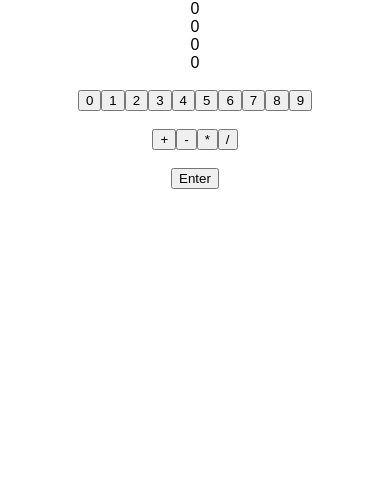
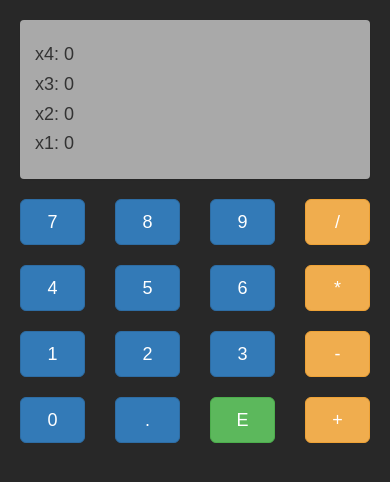
Before and after one commit to majacQ/rpn-calc, a React (Create React App) app: page / in a window 390 px wide. Shown: the top 482 px of the page. Built offline with nearby package versions, Linux system fonts and the light colour scheme.

Commit message:
mobile version

```diff
--- a/package.json
+++ b/package.json
@@ -3,6 +3,7 @@
   "version": "0.1.0",
   "private": true,
   "dependencies": {
+    "bootstrap": "^3.3.7",
     "react": "^16.0.0",
     "react-dom": "^16.0.0",
     "react-scripts": "0.9.5"
--- a/src/App.css
+++ b/src/App.css
@@ -1,5 +1,6 @@
 .App {
   text-align: center;
+  background-color: #282828;
 }
 
 .App-logo {
@@ -18,8 +19,10 @@
   font-size: large;
 }
 
-.Digit-button {
-}
+.top-buffer { margin-top:20px; }
+
+.panel-body {
+background:	#A9A9A9; border: 0}
 
 @keyframes App-logo-spin {
   from { transform: rotate(0deg); }
--- a/src/App.js
+++ b/src/App.js
@@ -1,4 +1,5 @@
 import React, { Component } from 'react';
+import 'bootstrap/dist/css/bootstrap.css';
 import './App.css';
 
 const Stack = ({stack, editing}) => {
@@ -6,27 +7,31 @@ const Stack = ({stack, editing}) => {
 
   return (
     <div>
-      { [4, 3, 2].map((x, i) => <div key={i}>{stack[stack.length - x] ? stack[stack.length - x] : 0}</div>) }
+      { [4, 3, 2].map((x, i) => <div key={i} className="text-left h4">x{4 - i}: {stack[stack.length - x] ? stack[stack.length - x] : 0}</div>) }
 
-      <div key={1}>{stack[stack.length - 1] ? stack[stack.length - 1] + cursor : 0}</div>
+      <div key={1} className="text-left h4">x1: {stack[stack.length - 1] ? stack[stack.length - 1] + cursor : 0}</div>
     </div>
   );
 }
 
 const NumberButton = ({digit, callback}) => {
   return (
-    <button onClick={ () => callback(digit) }>{digit}</button>
+    <button className="btn btn-primary btn-lg btn-block" onClick={ () => callback(digit) }>{digit}</button>
   );
 }
 
 const Operatorbutton = ({symbol, operation, callback}) => {
   return (
-    <button onClick={ () => callback(operation) }>{symbol}</button>
+    <button className="btn btn-warning btn-lg btn-block" onClick={ () => callback(operation) }>{symbol}</button>
   );
 }
 
+const DotButton = ({callback}) => {
+  return <button className="btn btn-primary btn-lg btn-block" onClick={() => callback()} >.</button>
+}
+
 const EnterButton = ({callback}) => {
-  return <button onClick={() => callback()} >Enter</button>
+  return <button className="btn btn-success btn-lg btn-block" onClick={() => callback()} >E</button>
 }
 
 class App extends Component {
@@ -41,15 +46,34 @@ class App extends Component {
   }
 
   enterPressed = () => {
-    this.setState({editing: false});
+    const stack = this.state.stack.slice();
+    const x = stack.pop();
+    stack.push(Number(x).toString());
+
+    this.setState({stack: stack, editing: false});
+  }
+
+  dotPressed = () => {
+    const stack = this.state.stack.slice();
+
+    if (this.state.editing) {
+      const x = stack.pop();
+      if (x.toString().indexOf('.') === -1) {
+        stack.push(x + '.');
+        this.setState( { stack: stack, editing: true } );
+      }
+    } else {
+      stack.push('0.');
+      this.setState( { stack: stack, editing: true } );
+    }
   }
 
   digitPressed = (digit) => {
-    let stack = this.state.stack.slice();
+    const stack = this.state.stack.slice();
 
     if (this.state.editing) {
       const x = stack.pop();
-      stack.push(x ? x * 10 + digit : digit);
+      stack.push(x ? x + digit.toString() : digit);
     } else {
       stack.push(digit);
     }
@@ -59,10 +83,10 @@ class App extends Component {
 
   performOperation = (op) => {
     const stack = this.state.stack.slice();
-    const x = stack.pop();
-    const y = stack.pop();
+    const x = Number(stack.pop());
+    const y = Number(stack.pop());
 
-    stack.push(op(x,y));
+    stack.push(op(x,y).toString());
 
     this.setState( { stack: stack, editing: false } );
   }
@@ -70,21 +94,35 @@ class App extends Component {
   render() {
     return (
       <div className="App">
-        <Stack stack={this.state.stack} editing={this.state.editing}/>
-        <br/>
-        <div>
-          { [...Array(10).keys()].map(d => <NumberButton digit={d} key={d} callback={this.digitPressed}/>) }
+        <div className="panel panel-default panel-body ">
+          <Stack stack={this.state.stack} editing={this.state.editing}/>
         </div>
-        <br/>
-        <div>
-          <Operatorbutton symbol="+" operation={(x, y) => x + y} callback={this.performOperation} />
-          <Operatorbutton symbol="-" operation={(x, y) => y - x} callback={this.performOperation} />
-          <Operatorbutton symbol="*" operation={(x, y) => x * y} callback={this.performOperation} />
-          <Operatorbutton symbol="/" operation={(x, y) => y / x} callback={this.performOperation} />
+        <div className="row top-buffer">
+          <div className="col-xs-3"><NumberButton digit={7} callback={this.digitPressed}/></div>
+          <div className="col-xs-3"><NumberButton digit={8} callback={this.digitPressed}/></div>
+          <div className="col-xs-3"><NumberButton digit={9} callback={this.digitPressed}/></div>
+          <div className="col-xs-3"><Operatorbutton symbol="/" operation={(x, y) => y / x} callback={this.performOperation} /></div>
         </div>
-        <br/>
-        <div>
-          <EnterButton callback={this.enterPressed}/>
+
+        <div className="row top-buffer">
+          <div className="col-xs-3"><NumberButton digit={4} callback={this.digitPressed}/></div>
+          <div className="col-xs-3"><NumberButton digit={5} callback={this.digitPressed}/></div>
+          <div className="col-xs-3"><NumberButton digit={6} callback={this.digitPressed}/></div>
+          <div className="col-xs-3"><Operatorbutton symbol="*" operation={(x, y) => x * y} callback={this.performOperation} /></div>
+        </div>
+
+        <div className="row top-buffer">
+          <div className="col-xs-3"><NumberButton digit={1} callback={this.digitPressed}/></div>
+          <div className="col-xs-3"><NumberButton digit={2} callback={this.digitPressed}/></div>
+          <div className="col-xs-3"><NumberButton digit={3} callback={this.digitPressed}/></div>
+          <div className="col-xs-3"><Operatorbutton symbol="-" operation={(x, y) => y - x} callback={this.performOperation} /></div>
+        </div>
+
+        <div className="row top-buffer">
+          <div className="col-xs-3"><NumberButton digit={0} callback={this.digitPressed}/></div>
+          <div className="col-xs-3"><DotButton callback={this.dotPressed}/></div>
+          <div className="col-xs-3"><EnterButton callback={this.enterPressed}/></div>
+          <div className="col-xs-3"><Operatorbutton symbol="+" operation={(x, y) => x + y} callback={this.performOperation} /></div>
         </div>
       </div>
     );
--- a/src/index.js
+++ b/src/index.js
@@ -7,3 +7,6 @@ ReactDOM.render(
   <App />,
   document.getElementById('root')
 );
+
+document.body.style.backgroundColor = "#282828";
+document.body.style.margin = "20px";
```
Also changed, not shown: 1 other file (tests, documents, lock files or other folders).
